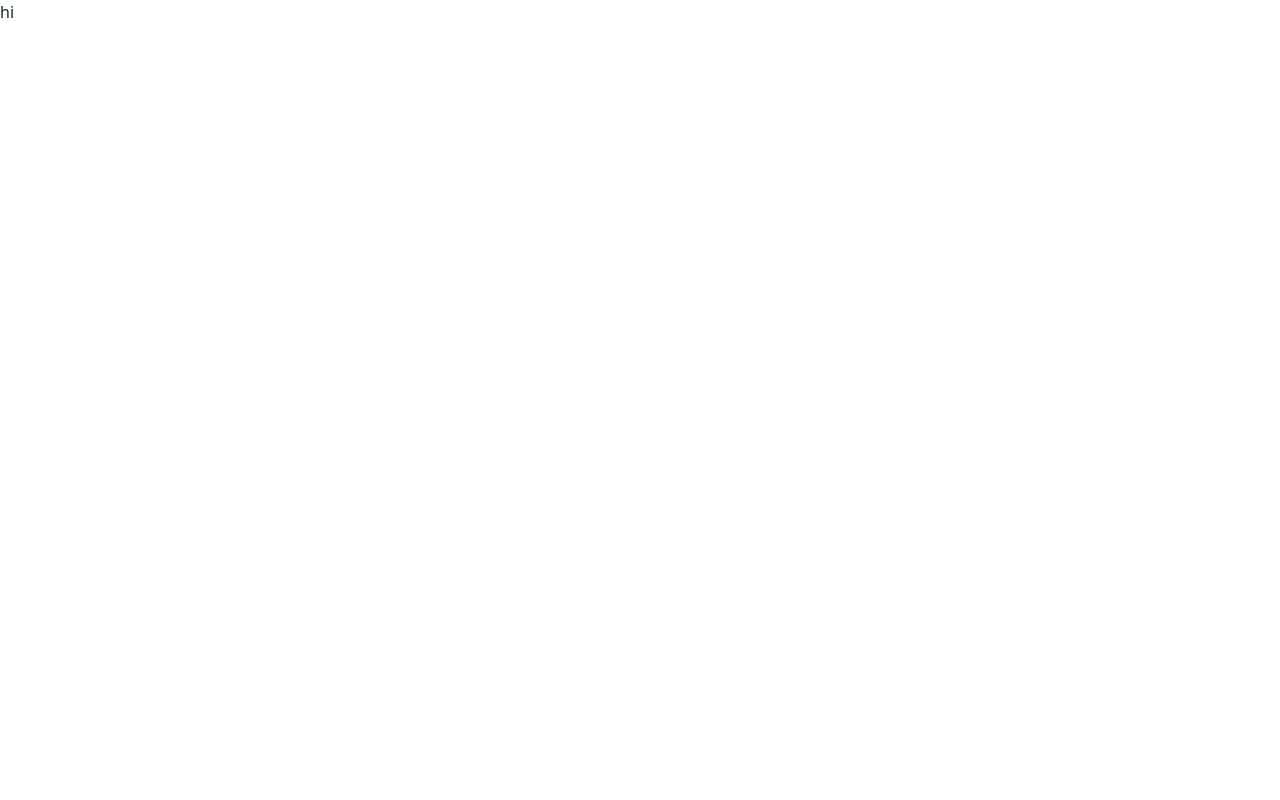
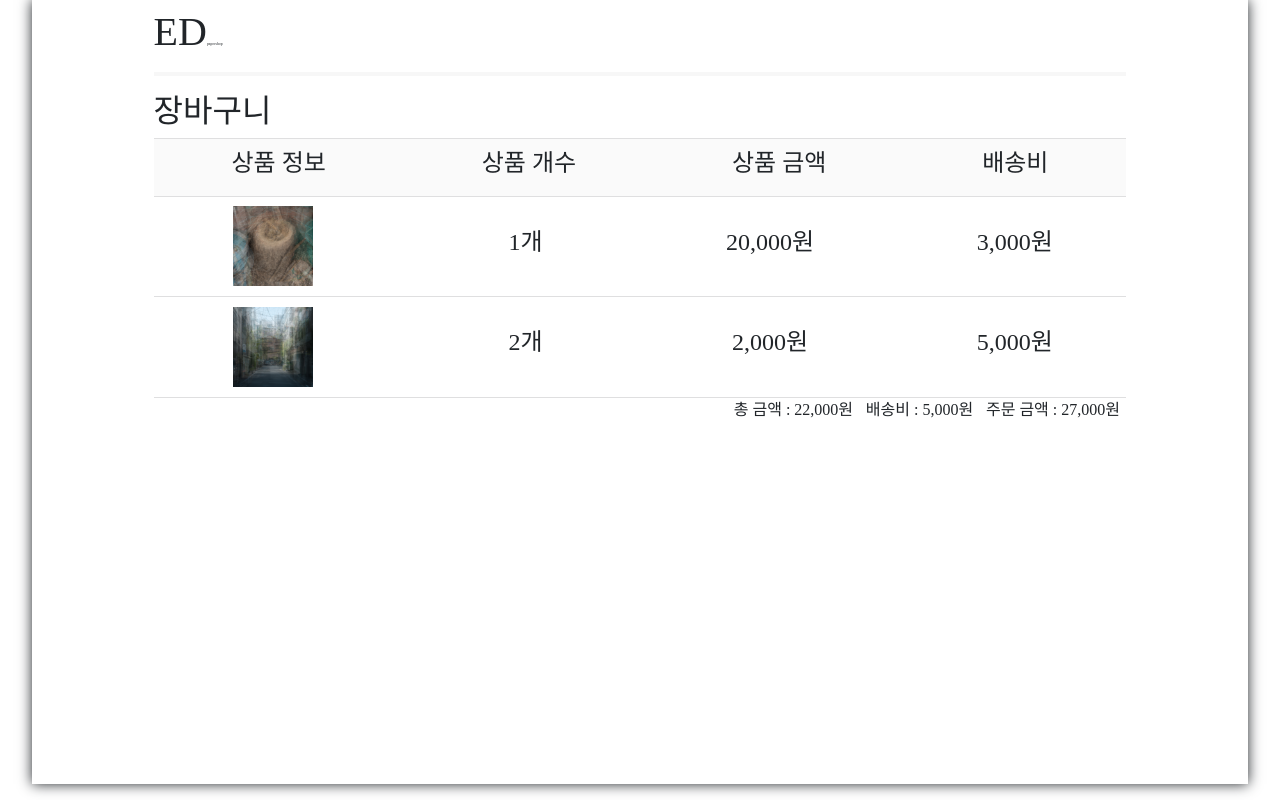
Before and after one commit to Moon-GD/oneshop-frontend, a React (Create React App) app in the folder frontend/: page /shopBasket in a window 1280 px wide. Built offline with nearby package versions, Linux system fonts and the light colour scheme.

Commit message:
Making shopBasket.Page

```diff
--- /dev/null
+++ b/frontend/src/css/ShopBasket.css
@@ -0,0 +1,75 @@
+.basketList {
+  width: 80%;
+  margin: 0 auto;
+  padding: 1vh 0;
+}
+
+h1 span {
+  font-size: 0.3vw;
+}
+
+hr {
+  width: 100%;
+  height: 0.5vh;
+  background-color: #dfdfe0;
+  border: none;
+}
+
+/* 장바구니 항목 한 줄 */
+.basket-row {
+  border-bottom: 0.2px solid #dfdfe0;
+  padding: 1% 0;
+  display: flex;
+  justify-content: space-around;
+  align-items: center;
+}
+
+.basket-row image {
+  width: 40%;
+}
+
+.basket-row h4 {
+  width: 11%;
+  margin-right: -2.2%;
+  text-align: center;
+}
+
+/* 최종 계산 해주는 row */
+.calc-row {
+  display: flex;
+  justify-content: end;
+  align-items: center;
+}
+
+.calc-row span {
+  margin: 0 0.5vw;
+  font-size: 1em;
+}
+
+.basket-item-info {
+  height: 10vh;
+  width: 10vh;
+}
+
+.basket-item-price {
+
+}
+
+.basket-item-shipping {
+
+}
+
+#first-row {
+  border-bottom: 0.2px solid #dfdfe0;
+  padding: 1% 0;
+  display: flex;
+  justify-content: space-around;
+  align-items: center;
+  margin-top: 0.5vh;
+  background-color: #fafafa;
+  border-top: 0.2px solid #dfdfe0;
+}
+
+.first-row h4 {
+  display: inline;
+}
--- a/frontend/src/pages/ShopBasket.js
+++ b/frontend/src/pages/ShopBasket.js
@@ -1,7 +1,38 @@
+import '../css/ShopBasket.css'
+
 export default function ShopBasket () {
   return (
-    <>
-    hi
-    </>
-  )
+    <div class="main">
+      <section class="basketList">
+        <h1>
+          ED<span>papershop</span>
+        </h1>
+        <hr></hr>
+        <h2>장바구니</h2>
+        <div id="first-row">
+          <h4>상품 정보</h4>
+          <h4>상품 개수</h4>
+          <h4>상품 금액</h4>
+          <h4>배송비</h4>
+        </div>
+        <div class="basket-row">
+          <img src={require("../images/1.jpg")} class="basket-item-info"></img>
+          <h4>1개</h4>
+          <h4 basket-item-price>20,000원</h4>
+          <h4>3,000원</h4>
+        </div>
+        <div class="basket-row">
+          <img src={require("../images/10.jpg")} class="basket-item-info"></img>
+          <h4>2개</h4>
+          <h4>2,000원</h4>
+          <h4>5,000원</h4>
+        </div>
+        <div class="calc-row">
+          <span>총 금액 : 22,000원</span>
+          <span>배송비 : 5,000원</span>
+          <span>주문 금액 : 27,000원</span>
+        </div>
+      </section>
+    </div>
+  );
 }
```
